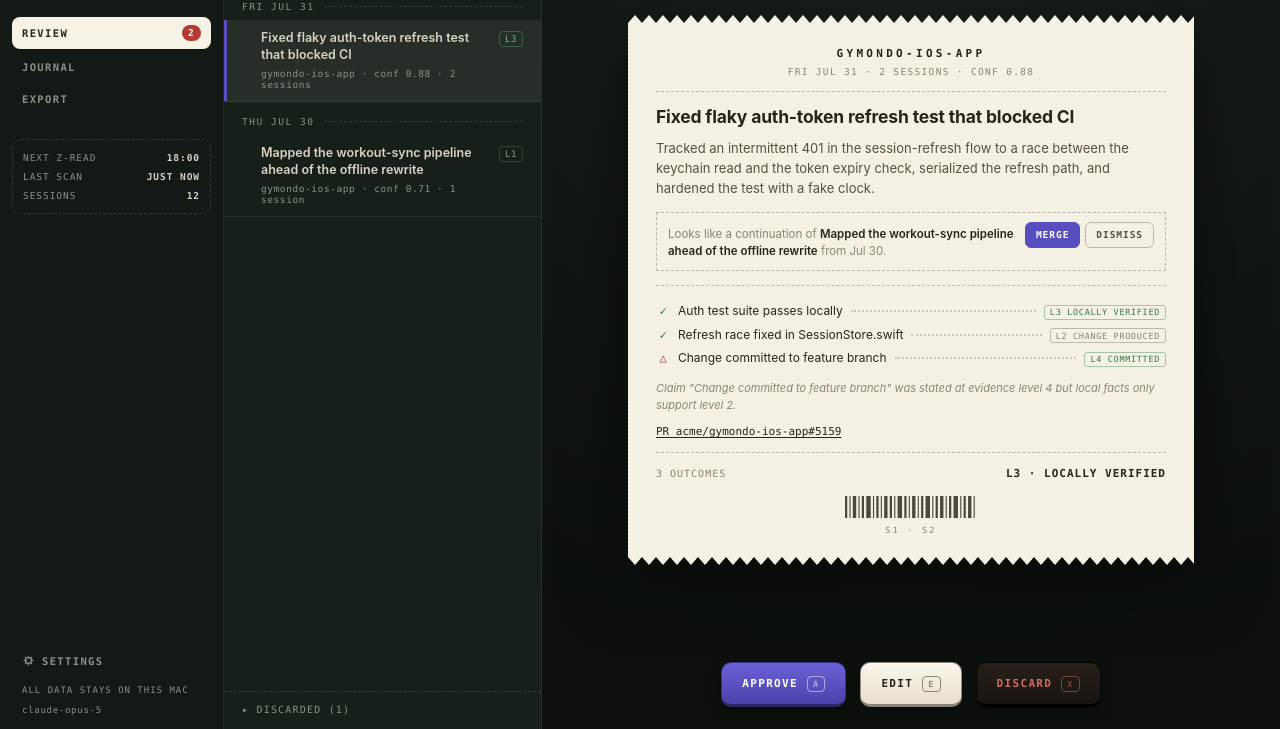
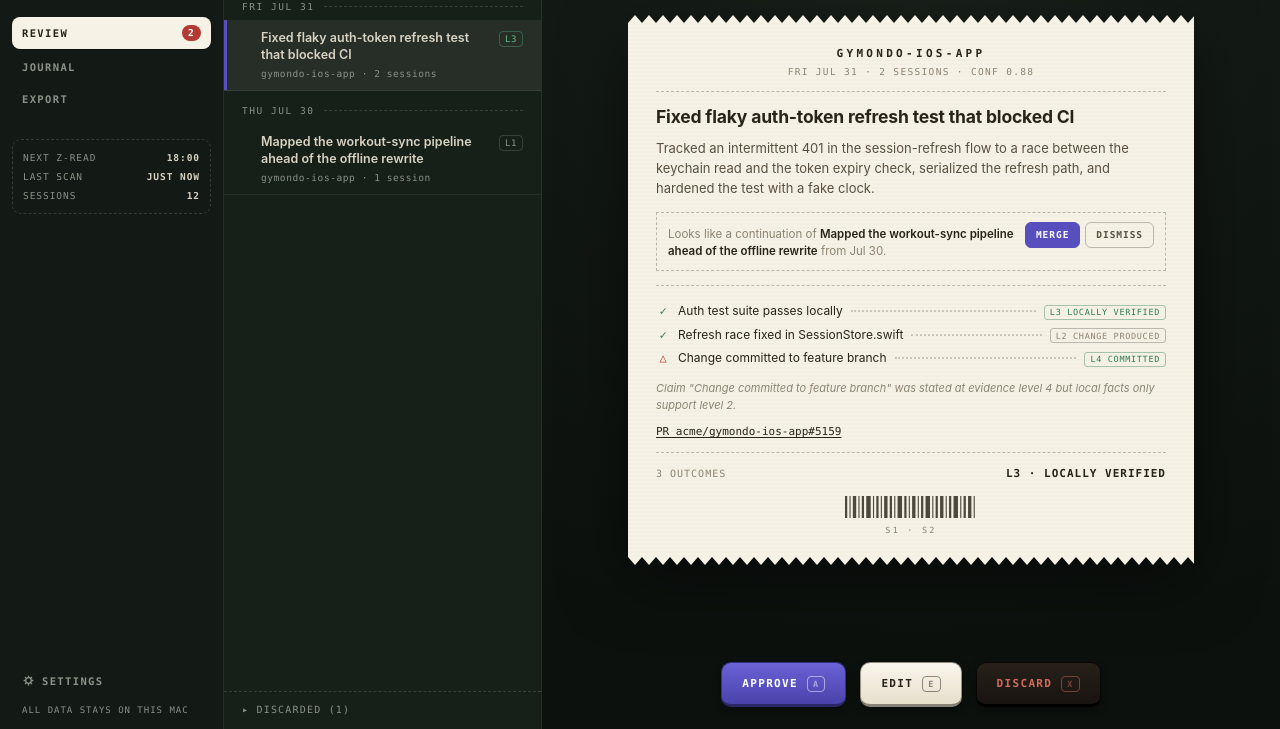
Before and after one commit to alikayhan/z-report, a website built with Vite: page index.html in a window 1280 px wide. Shown: the part 71-800 px from the top of the page. Built offline with nearby package versions, Linux system fonts and the light colour scheme.

Commit message:
Remove internal metadata from the interface

```diff
--- a/index.html
+++ b/index.html
@@ -29,7 +29,6 @@
             </span>
           </button>
           <p class="privacy">All data stays on this Mac</p>
-          <span class="model" id="side-model"></span>
         </div>
       </aside>
 
--- a/src/main.ts
+++ b/src/main.ts
@@ -136,7 +136,6 @@ function renderSidebar() {
     if (!o.claude_found) rows.push(`<div class="srow warn"><span>Claude CLI</span><b>missing</b></div>`);
   }
   $("#side-status").innerHTML = rows.join("");
-  $("#side-model").textContent = o ? o.model : "";
   $("#evaluating").hidden = !o?.evaluating;
 }
 
@@ -159,7 +158,7 @@ function renderQueue() {
   for (const [day, cands] of [...byDay.entries()].sort((a, b) => b[0].localeCompare(a[0]))) {
     html += `<div class="day-head">${esc(dayHeading(day))}</div>`;
     for (const c of cands) {
-      const meta = [repoName(c.repo), `conf ${c.confidence.toFixed(2)}`, plural(c.session_ids.length, "session")].join(" · ");
+      const meta = [repoName(c.repo), plural(c.session_ids.length, "session")].join(" · ");
       html += `<div class="row ${c.id === state.selId ? "active" : ""}" data-id="${escAttr(c.id)}" tabindex="0">
         <input type="checkbox" data-sel="${escAttr(c.id)}" title="Select for merge" ${state.selection.has(c.id) ? "checked" : ""}>
         <div><div class="row-title">${esc(c.title)}</div><div class="row-meta">${esc(meta)}</div></div>
--- a/src/styles.css
+++ b/src/styles.css
@@ -225,15 +225,6 @@ textarea:focus-visible {
   text-transform: uppercase;
   color: var(--text-dim);
   padding: 0 10px;
-}
-
-.model {
-  font-family: var(--mono);
-  font-size: 9px;
-  letter-spacing: 0.08em;
-  color: var(--text-dim);
-  padding: 0 10px;
-  font-variant-numeric: tabular-nums;
 }
 
 /* ---------- main / views ---------- */
```
